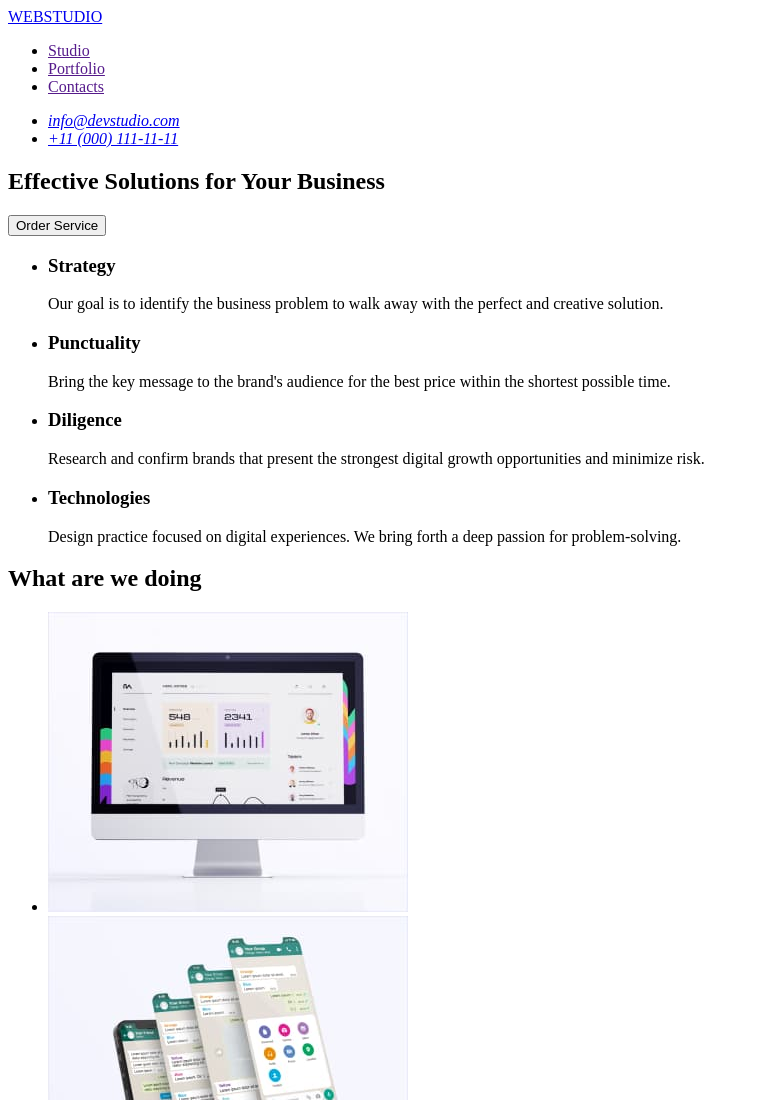
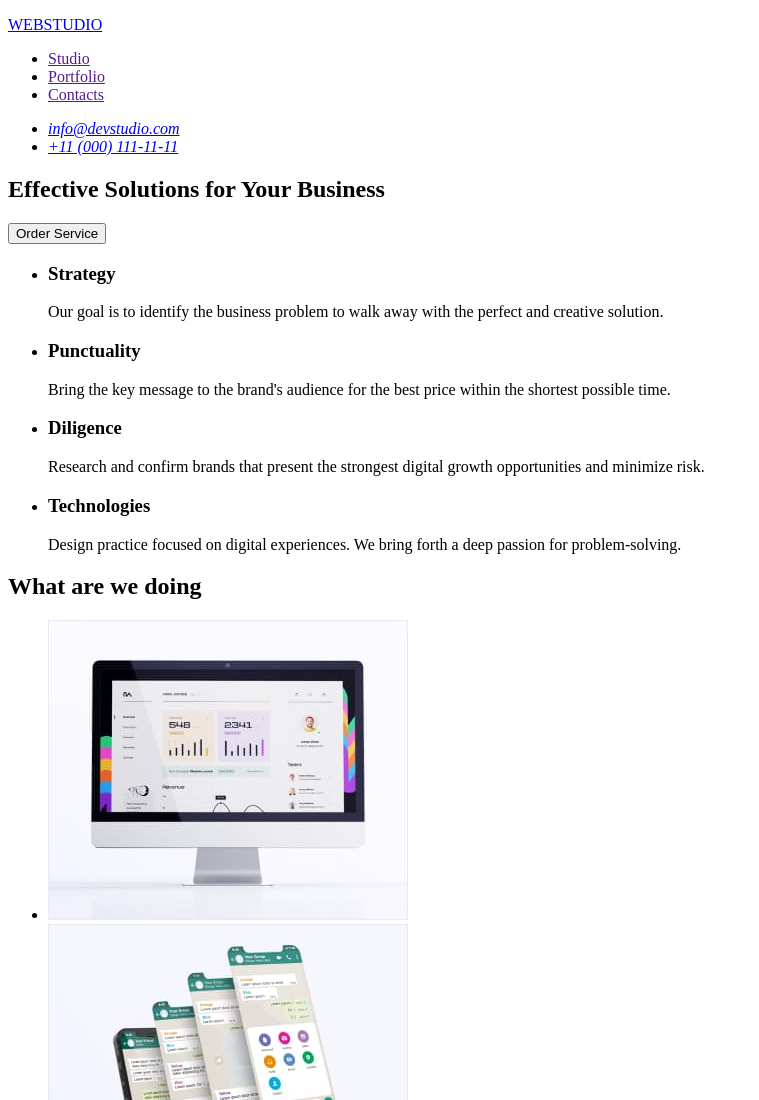
Before and after one commit to MixrutkaIT/goit-markup-hw-01, a plain HTML site: page index.html in a window 1280 px wide. Shown: the top 1100 px of the page, without its empty margins (0-759 px from the left). Drawn offline with Linux system fonts and the light colour scheme.

Commit message:
Update index.html
adding <p></p>

```diff
--- a/index.html
+++ b/index.html
@@ -14,7 +14,7 @@
     <!--Header section-->
     <header>
         <Nav>
-      <a href="./index.html">WEBSTUDIO</a>
+      <a href="./index.html"><p>WEBSTUDIO</p></a>
         <ul>
             <li>
                 <a href="">Studio</a>
```
